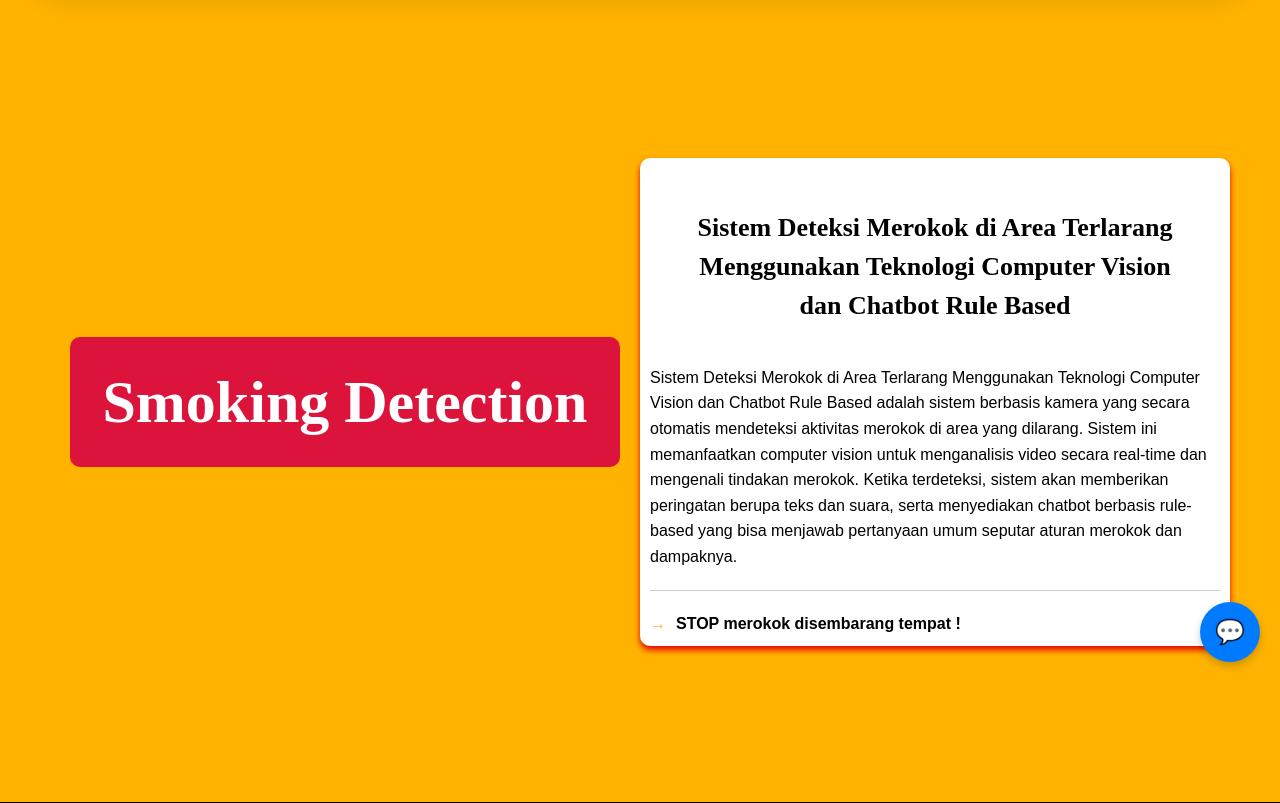
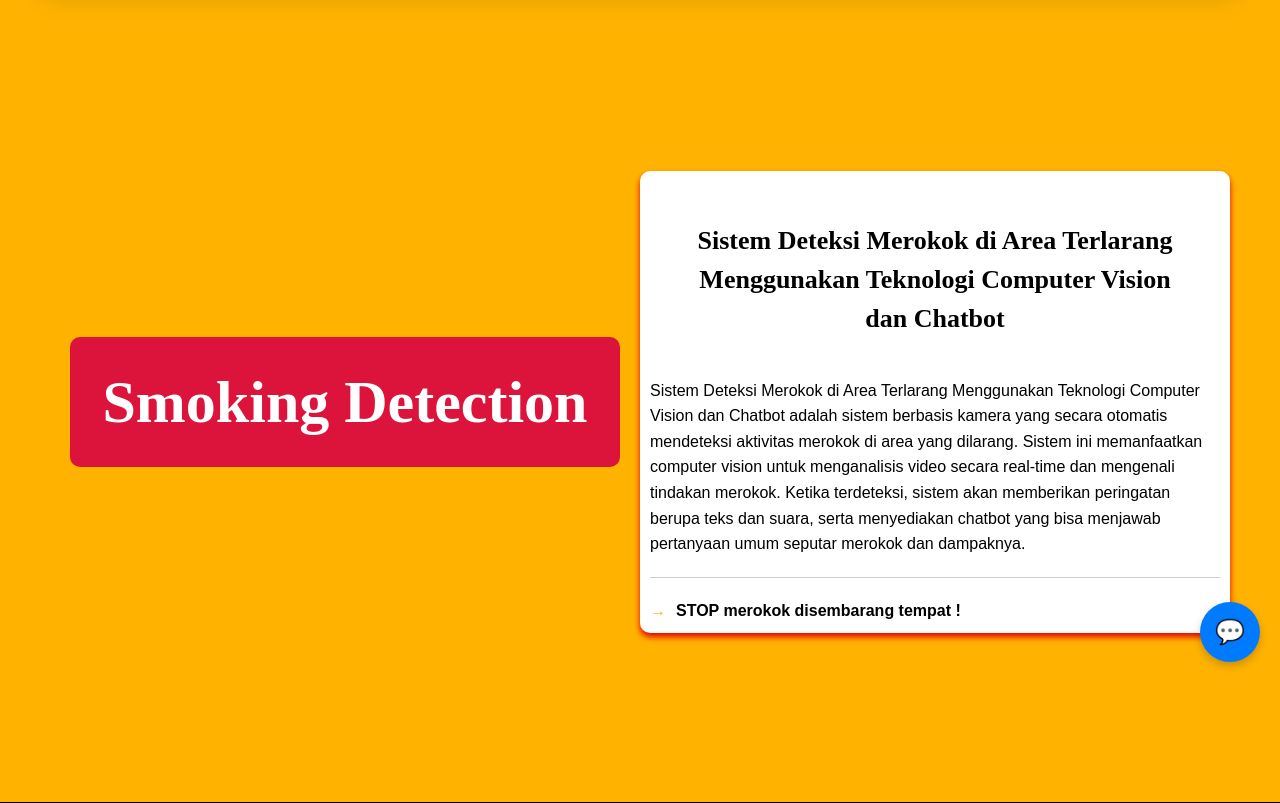
Before and after one commit to SARINARA-TEAM/web, a Flask app: page / in a window 1280 px wide. Shown: the part 118-921 px from the top of the page. Run offline with Flask 3, Linux system fonts and the light colour scheme; parts of the project's set-up code (start-up, migrations or seed data) failed here and were passed over.

Commit message:
fix index, chatbot

```diff
--- a/app.py
+++ b/app.py
@@ -42,10 +42,10 @@ def detection_loop():
 
     with app.app_context():
 
-        cap = cv2.VideoCapture(0)
-        cap.set(cv2.CAP_PROP_FRAME_WIDTH, 640)
-        cap.set(cv2.CAP_PROP_FRAME_HEIGHT, 480)
-        # cap = cv2.VideoCapture(r"http://192.168.1.7:81/stream", cv2.CAP_FFMPEG)  # URL kamera ESP32-CAM http://192.168.1.1:81/stream
+        # cap = cv2.VideoCapture(0)
+        # cap.set(cv2.CAP_PROP_FRAME_WIDTH, 640)
+        # cap.set(cv2.CAP_PROP_FRAME_HEIGHT, 480)
+        cap = cv2.VideoCapture(r"http://192.168.0.101:81/stream", cv2.CAP_FFMPEG)  # URL kamera ESP32-CAM http://192.168.1.1:81/stream
 
         if not cap.isOpened():
             print("Kamera tidak bisa dibuka!")
--- a/chatbot_engine.py
+++ b/chatbot_engine.py
@@ -226,7 +226,7 @@ def clean_answer(text):
     text = text.lower()
 
     for phrase in custom_stopwords_phrases:
-        text = re.sub(re.escape(phrase), '', text, flags=re.IGNORECASE)
+        text = text.replace(phrase.lower(), '')
 
     text = re.sub(r'[^a-zA-Z0-9\s.,]', ' ', text)
     text = re.sub(r'\s+', ' ', text).strip()
--- a/templates/index.html
+++ b/templates/index.html
@@ -37,17 +37,17 @@
           <div class="card">
             <h2>
               Sistem Deteksi Merokok di Area Terlarang Menggunakan Teknologi
-              Computer Vision dan Chatbot Rule Based
+              Computer Vision dan Chatbot
             </h2>
             <p>
               Sistem Deteksi Merokok di Area Terlarang Menggunakan Teknologi
-              Computer Vision dan Chatbot Rule Based adalah sistem berbasis
+              Computer Vision dan Chatbot adalah sistem berbasis
               kamera yang secara otomatis mendeteksi aktivitas merokok di area
               yang dilarang. Sistem ini memanfaatkan computer vision untuk
               menganalisis video secara real-time dan mengenali tindakan
               merokok. Ketika terdeteksi, sistem akan memberikan peringatan
-              berupa teks dan suara, serta menyediakan chatbot berbasis
-              rule-based yang bisa menjawab pertanyaan umum seputar aturan
+              berupa teks dan suara, serta menyediakan chatbot
+              yang bisa menjawab pertanyaan umum seputar
               merokok dan dampaknya.
             </p>
             <hr />
```
